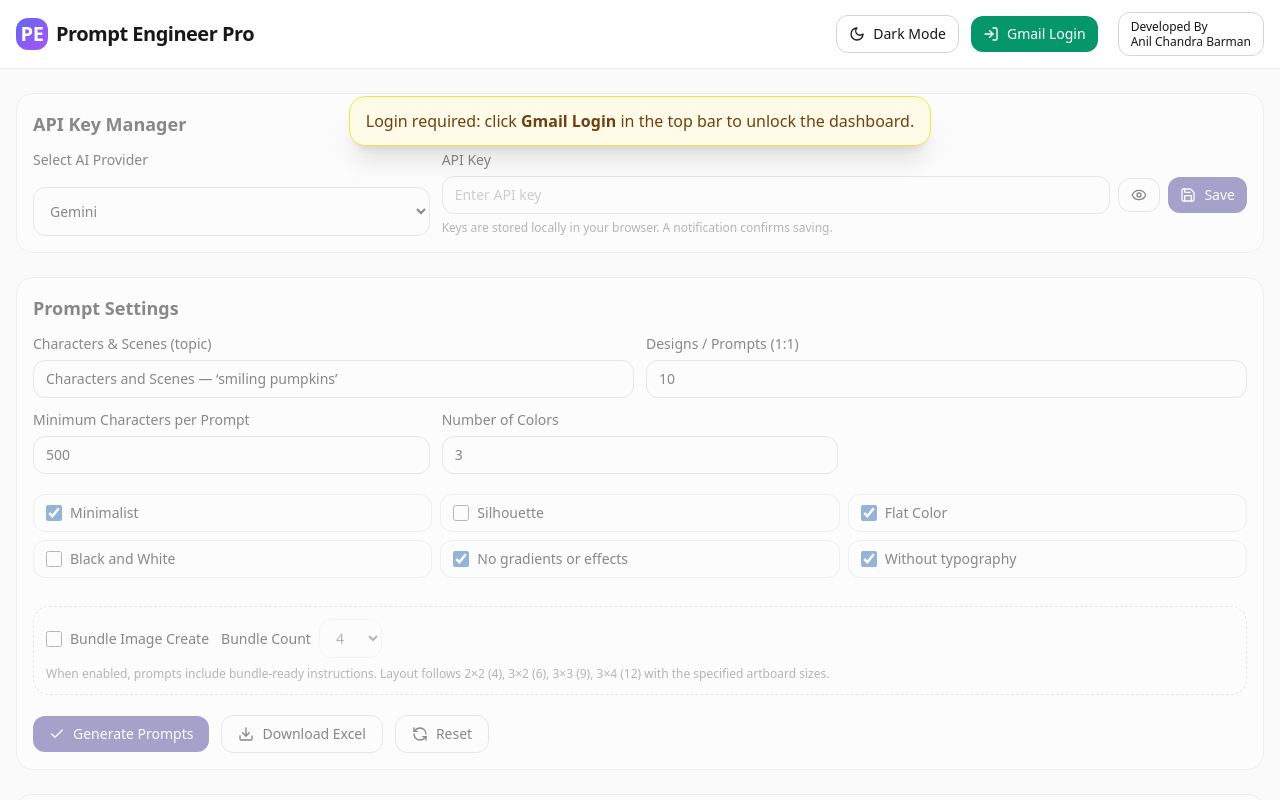
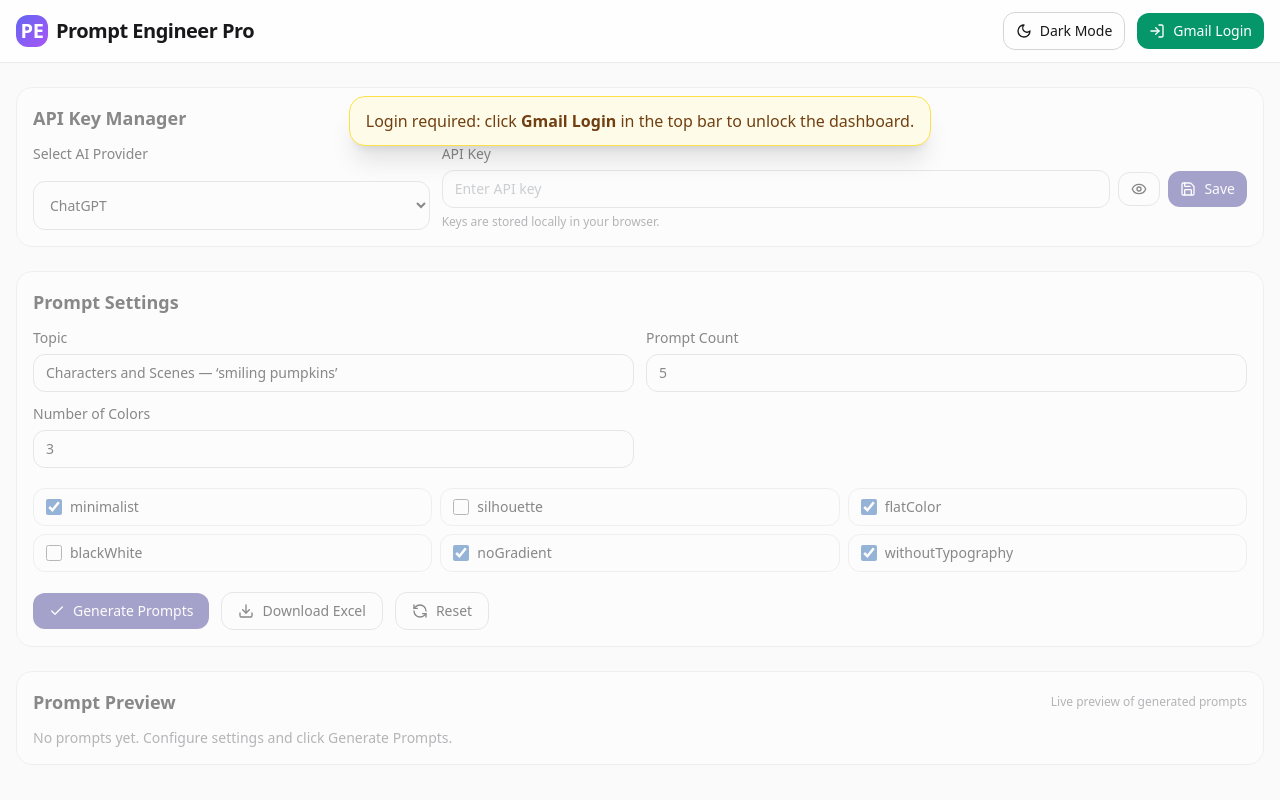
Before and after one commit to prodesignsbyanil-alt/prompt-engineer-pro, a Next.js app: page / in a window 1280 px wide. Shown: the top 800 px of the page. Built offline with nearby package versions, Linux system fonts and the light colour scheme.

Commit message:
Update page.jsx

```diff
--- a/app/page.jsx
+++ b/app/page.jsx
@@ -1,89 +1,14 @@
 'use client';
-import React, { useEffect, useMemo, useState } from "react";
+import React, { useEffect, useState } from "react";
 import { Moon, Sun, Download, RefreshCcw, Eye, EyeOff, Check, Copy, LogIn, LogOut, Save } from "lucide-react";
 import * as XLSX from "xlsx";
 
-// ---------- Helpers ----------
-const PROVIDERS = [
-  "Gemini",
-  "ChatGPT",
-  "Bing AI",
-  "Leonardo",
-  "DALL·E (OpenAI)",
-  "Gemini Banana",
-  "Stability AI",
-];
-
-const HIDDEN_TEXT_1 = `Within the site (invisible): "For this topic, write (N) prompts to produce (N) distinct and unique icon designs — one prompt per design (1:1)."`;
-const HIDDEN_TEXT_2 = `Within the site (invisible): "Detailed prompts with more than (N) characters."`;
-const HIDDEN_TEXT_3 = `Within the site (invisible): "Enhance design value by adding suitable elements so the design looks more attractive. Ensure stock-site readiness (Adobe Stock, Shutterstock, etc.) and avoid resemblance to existing content with careful prompt crafting."`;
-const ALWAYS_INCLUDE_FLAGS = [
-  "Tracing-friendly",
-  "Unique",
-  "White background",
-  "Vector concept",
-  "Easily customizable",
-  "High resolution suitable for print-on-demand",
-  "Card-compatible",
-  "Template-ready",
-  "Mug-ready",
-  "T-shirt-ready",
-  "Sticker-ready",
-  "CNC cutting friendly",
-];
-
-// Bundle presets for artboard and grid
-const BUNDLE_PRESETS = {
-  4: { ratio: "1:1", size: [3440, 3440], grid: [2, 2] },
-  6: { ratio: "3:2", size: [5120, 3440], grid: [3, 2] },
-  9: { ratio: "1:1", size: [5120, 5120], grid: [3, 3] },
-  12: { ratio: "3:2", size: [6800, 4533], grid: [3, 4] },
-};
-
-const seedPhrases = {
-  angles: [
-    "front view",
-    "isometric angle",
-    "45° tilt",
-    "top-down perspective",
-    "side profile",
-    "three-quarter view",
-    "close-up composition",
-    "wide framing",
-    "centered composition",
-    "rule-of-thirds layout",
-  ],
-  elements: [
-    "small stars",
-    "clean sparkles",
-    "subtle confetti",
-    "simple leaves",
-    "tiny snow dots",
-    "minimal geometric frames",
-    "thin motion lines",
-    "simple ribbons",
-    "small shadow base (flat)",
-    "rounded sticker outline",
-  ],
-  actions: [
-    "static emblem",
-    "playful tilt",
-    "stacked arrangement",
-    "pairing with tiny props",
-    "pattern tile variant",
-    "badge-like variant",
-    "outline-then-fill variant",
-    "duo composition",
-    "grid-friendly motif",
-    "monoline contour emphasis",
-  ],
-};
+const PROVIDERS = ["ChatGPT", "Gemini", "Stability AI"];
 
 function clsx(...xs) { return xs.filter(Boolean).join(" "); }
 
-// ---------- Main Component ----------
 export default function Page() {
-  // THEME
+  // Theme
   const [theme, setTheme] = useState(() => typeof window !== 'undefined' ? (localStorage.getItem("pep:theme") || "light") : "light");
   useEffect(() => {
     if (typeof window === 'undefined') return;
@@ -92,24 +17,22 @@ export default function Page() {
     if (theme === "dark") root.classList.add("dark"); else root.classList.remove("dark");
   }, [theme]);
 
-  // AUTH
+  // Auth
   const [email, setEmail] = useState(typeof window !== 'undefined' ? (localStorage.getItem("pep:email") || "") : "");
   const [loginOpen, setLoginOpen] = useState(false);
   const isAuthed = Boolean(email);
   useEffect(() => { if (email && typeof window !== 'undefined') localStorage.setItem("pep:email", email); }, [email]);
 
-  // API KEYS (per provider)
+  // API keys
   const [provider, setProvider] = useState(PROVIDERS[0]);
   const [apiKeyVisible, setApiKeyVisible] = useState(false);
   const [apiKeyInput, setApiKeyInput] = useState("");
   const [savePulse, setSavePulse] = useState(false);
-
   useEffect(() => {
     if (typeof window === 'undefined') return;
     const stored = localStorage.getItem(`pep:key:${provider}`) || "";
     setApiKeyInput(stored);
   }, [provider]);
-
   function handleSaveKey() {
     if (typeof window !== 'undefined') {
       localStorage.setItem(`pep:key:${provider}`, apiKeyInput.trim());
@@ -119,12 +42,10 @@ export default function Page() {
     setTimeout(() => setSavePulse(false), 800);
   }
 
-  // SUBJECT / CONTROLS
+  // Settings
   const [subject, setSubject] = useState("Characters and Scenes — ‘smiling pumpkins’");
-  const [totalCount, setTotalCount] = useState(10);
-  const [promptLength, setPromptLength] = useState(500);
+  const [totalCount, setTotalCount] = useState(5);
   const [colorCount, setColorCount] = useState(3);
-
   const [styles, setStyles] = useState({
     minimalist: true,
     silhouette: false,
@@ -133,78 +54,65 @@ export default function Page() {
     noGradient: true,
     withoutTypography: true,
   });
-
   function toggleStyle(k) { setStyles(s => ({ ...s, [k]: !s[k] })); }
 
-  // Bundle Image Create
-  const [bundleEnabled, setBundleEnabled] = useState(false);
-  const [bundleCount, setBundleCount] = useState(4);
-  const bundleSpec = useMemo(() => BUNDLE_PRESETS[bundleCount] || BUNDLE_PRESETS[4], [bundleCount]);
+  // Prompts
+  const [prompts, setPrompts] = useState([]);
+  const [loading, setLoading] = useState(false);
 
-  // PROMPTS
-  const [prompts, setPrompts] = useState([]);
+  // Generate via API only
+  async function generateNow() {
+    if (!isAuthed) { toastPush({ type: "error", title: "Login required", desc: "Please login with a Gmail address first." }); return; }
+    const key = localStorage.getItem(`pep:key:${provider}`) || "";
+    if (!key) { toastPush({ type: "error", title: "API key missing", desc: `Please save a valid ${provider} API key first.` }); return; }
 
-  function buildOnePrompt(i) {
-    const angle = seedPhrases.angles[i % seedPhrases.angles.length];
-    const elem = seedPhrases.elements[(i * 3) % seedPhrases.elements.length];
-    const act = seedPhrases.actions[(i * 7) % seedPhrases.actions.length];
+    setPrompts([]);
+    setLoading(true);
+    toastPush({ type: "neutral", title: "Generating…", desc: `Asking ${provider} to create ${totalCount} prompt(s)…` });
+    try {
+      const results = [];
+      for (let i = 0; i < totalCount; i++) {
+        const userPrompt = `Generate one highly detailed, creative, stock-ready icon/design prompt for the topic: ${subject}.
+Rules: ${Object.entries(styles).filter(([,v])=>v).map(([k])=>k).join(", ")}.
+Color count limit: ${colorCount}.
+The prompt should be tracing-friendly, vector-ready, unique, and describe composition, shapes, and elements clearly. No meta lines like numbering or char counts.`.trim();
 
-    const styleBits = [];
-    if (styles.minimalist) styleBits.push("minimalist");
-    if (styles.silhouette) styleBits.push("silhouette");
-    if (styles.flatColor) styleBits.push("flat color");
-    if (styles.blackWhite) styleBits.push("black and white");
-    if (styles.noGradient) styleBits.push("no gradients or effects");
-    if (styles.withoutTypography) styleBits.push("without typography");
-
-    const lines = [
-      `Create exactly 1 stock-ready icon design about: ${subject}. `,
-      `Variant angle/action/elements: ${angle}; ${act}; add ${elem}.`,
-      `Style: ${styleBits.length ? styleBits.join(", ") : "clean"}.`,
-      `Background: white. Composition must be clear and tracing-friendly.`,
-      `Format: pure vector shapes, flat fills, crisp edges; scalable and easily customizable.`,
-      `Licensing safety: avoid resemblance to popular assets; keep composition uniquely yours.`,
-      `Usage targets: ${ALWAYS_INCLUDE_FLAGS.join(", ")}.`,
-      colorCount ? `Color rule: use at most ${colorCount} flat colors.` : null,
-      styles.blackWhite ? `If black and white is selected, keep fills pure black on white with clean negative space.` : null,
-      styles.silhouette ? `If silhouette is selected, emphasize clear outer contours and balanced negative space.` : null,
-      styles.flatColor ? `If flat color is selected, use solid fills only; no shadows, no gradients, no glow.` : null,
-      `Deliver icons suitable for grids and consistent line/shape language.`,
-      // `Minimum description length target: ~${promptLength}+ characters.`,
-    ].filter(Boolean);
-
-    if (bundleEnabled) {
-      const [w, h] = bundleSpec.size;
-      const [gr, gc] = bundleSpec.grid;
-      lines.push(
-        `Bundle image creation mode: ENABLED. Create a single artboard sized ${w} × ${h} px (${bundleSpec.ratio}).`,
-        `Arrange ${bundleCount} icons in a ${gr} × ${gc} grid with even padding and equal gutters; align precisely to avoid overlaps.`,
-        `Keep each icon self-contained with consistent margins so the whole bundle exports cleanly. Respect all selected styles and constraints above.`,
-      );
+        let output = "";
+        if (provider === "ChatGPT") {
+          const res = await fetch("https://api.openai.com/v1/chat/completions", {
+            method: "POST",
+            headers: { "Content-Type": "application/json", "Authorization": `Bearer ${key}` },
+            body: JSON.stringify({ model: "gpt-4o-mini", messages: [{ role: "user", content: userPrompt }] }),
+          });
+          const data = await res.json();
+          output = data?.choices?.[0]?.message?.content?.trim() || "";
+        } else if (provider === "Gemini") {
+          const res = await fetch(`https://generativelanguage.googleapis.com/v1beta/models/gemini-1.5-flash-latest:generateContent?key=${key}`, {
+            method: "POST",
+            headers: { "Content-Type": "application/json" },
+            body: JSON.stringify({ contents: [{ parts: [{ text: userPrompt }] }] }),
+          });
+          const data = await res.json();
+          output = data?.candidates?.[0]?.content?.parts?.[0]?.text?.trim() || "";
+        } else if (provider === "Stability AI") {
+          const res = await fetch("https://api.stability.ai/v2beta/stable-image/generate", {
+            method: "POST",
+            headers: { "Content-Type": "application/json", "Authorization": `Bearer ${key}` },
+            body: JSON.stringify({ prompt: userPrompt }),
+          });
+          const data = await res.json();
+          output = data?.prompt || "";
+        }
+        results.push(output || "No response");
+      }
+      setPrompts(results);
+      toastPush({ type: "success", title: "Prompts ready", desc: `${results.length} via ${provider}` });
+    } catch (err) {
+      console.error(err);
+      toastPush({ type: "error", title: "API call failed", desc: "See console for details." });
+    } finally {
+      setLoading(false);
     }
-
-    const expanders = [
-      "Keep edges stroke-aligned or shape-merged to avoid hairline artifacts when scaling.",
-      "Prefer symmetric spacing; align motifs to pixel grid for crisp export.",
-      "Elements should remain legible at small sizes (128–256 px).",
-      "Reserve clean negative space around the subject for sticker or badge outlines.",
-      "Avoid clip-art clichés; vary silhouette, framing, and micro-details across designs.",
-    ];
-
-    let body = lines.join(" ");
-    let j = 0;
-    while (body.length < promptLength) {
-      body += " " + expanders[j % expanders.length];
-      j++;
-    }
-    return body.trim();
-  }
-
-  function generateNow() {
-    if (!isAuthed) { toastPush({ type: "error", title: "Login required", desc: "Please login with a Gmail address first." }); return; }
-    const out = Array.from({ length: Number(totalCount) }, (_, i) => buildOnePrompt(i));
-    setPrompts(out);
-    toastPush({ type: "neutral", title: "Preview updated", desc: `${out.length} prompts generated.` });
   }
 
   function handleCopy(text) {
@@ -214,57 +122,34 @@ export default function Page() {
 
   function downloadXLSX() {
     if (!prompts.length) { toastPush({ type: "error", title: "No prompts", desc: "Generate prompts before downloading." }); return; }
-    const rows = prompts.map((p, idx) => ({
-      ID: idx + 1,
-      Subject: subject,
-      Provider: provider,
-      "Total in Set (1:1)": totalCount,
-      "Prompt Length Target": promptLength,
-      Styles: Object.entries(styles).filter(([,v]) => v).map(([k]) => k).join(", "),
-      "Color Count": colorCount,
-      "Bundle Enabled": bundleEnabled ? "Yes" : "No",
-      ...(bundleEnabled ? {
-        "Bundle Count": bundleCount,
-        "Artboard": `${bundleSpec.size[0]}x${bundleSpec.size[1]} (${bundleSpec.ratio})`,
-        "Grid": `${bundleSpec.grid[0]}x${bundleSpec.grid[1]}`,
-      } : {}),
-      Prompt: p,
-    }));
+    const rows = prompts.map((p, i) => ({ ID: i + 1, Provider: provider, Subject: subject, Prompt: p }));
     const ws = XLSX.utils.json_to_sheet(rows);
     const wb = XLSX.utils.book_new();
     XLSX.utils.book_append_sheet(wb, ws, "Prompts");
     const file = XLSX.write(wb, { bookType: "xlsx", type: "array" });
     const url = URL.createObjectURL(new Blob([file], { type: "application/vnd.openxmlformats-officedocument.spreadsheetml.sheet" }));
     const a = document.createElement("a");
-    a.href = url;
-    a.download = `prompt-engineer-pro_${Date.now()}.xlsx`;
-    document.body.appendChild(a);
-    a.click();
-    a.remove();
+    a.href = url; a.download = `prompt-engineer-pro_${Date.now()}.xlsx`; a.click();
     URL.revokeObjectURL(url);
   }
 
   function resetAll() {
     setSubject("Characters and Scenes — ‘smiling pumpkins’");
-    setTotalCount(10);
-    setPromptLength(500);
+    setTotalCount(5);
     setColorCount(3);
     setStyles({ minimalist: true, silhouette: false, flatColor: true, blackWhite: false, noGradient: true, withoutTypography: true });
-    setBundleEnabled(false);
-    setBundleCount(4);
     setPrompts([]);
-    toastPush({ type: "neutral", title: "Reset complete", desc: "Inputs cleared. API keys & login kept." });
+    toastPush({ type: "neutral", title: "Reset complete", desc: "Inputs cleared (API keys kept)." });
   }
 
-  // ---------- Tiny Toast System ----------
+  // Toasts
   const [toasts, setToasts] = useState([]);
   function toastPush(t) {
     const id = Math.random().toString(36).slice(2);
-    setToasts((xs) => [...xs, { id, ...t }]);
-    setTimeout(() => setToasts((xs) => xs.filter((x) => x.id !== id)), 3000);
+    setToasts(xs => [...xs, { id, ...t }]);
+    setTimeout(() => setToasts(xs => xs.filter(x => x.id !== id)), 3000);
   }
 
-  // ---------- UI ----------
   return (
     <div className="min-h-screen bg-zinc-50 text-zinc-900 dark:bg-zinc-950 dark:text-zinc-100">
       {/* Topbar */}
@@ -280,7 +165,6 @@ export default function Page() {
             <button
               onClick={() => setTheme(theme === "dark" ? "light" : "dark")}
               className="inline-flex items-center gap-2 rounded-xl border border-zinc-300 dark:border-zinc-700 px-3 py-2 text-sm hover:bg-zinc-100 dark:hover:bg-zinc-800 transition-colors"
-              aria-label="Toggle theme"
             >
               {theme === "dark" ? <Sun className="h-4 w-4"/> : <Moon className="h-4 w-4"/>}
               <span>{theme === "dark" ? "Light Mode" : "Dark Mode"}</span>
@@ -305,12 +189,6 @@ export default function Page() {
                 </button>
               </div>
             )}
-
-            {/* Developed By box */}
-            <div className="ml-2 px-3 py-1.5 rounded-xl border border-zinc-300 dark:border-zinc-700 text-xs leading-tight">
-              <div className="font-medium">Developed By</div>
-              <div>Anil Chandra Barman</div>
-            </div>
           </div>
         </div>
       </header>
@@ -328,9 +206,7 @@ export default function Page() {
       <main className={clsx("mx-auto max-w-7xl px-4 py-6 grid gap-6", !isAuthed && "opacity-50 saturate-50 pointer-events-none select-none") }>
         {/* API Keys */}
         <section className="grid gap-3 rounded-2xl border border-zinc-200 dark:border-zinc-800 bg-white dark:bg-zinc-900 p-4">
-          <div className="flex items-center justify-between">
-            <h2 className="text-lg font-semibold">API Key Manager</h2>
-          </div>
+          <h2 className="text-lg font-semibold">API Key Manager</h2>
           <div className="grid md:grid-cols-3 gap-3">
             <div className="grid gap-1.5">
               <label className="text-sm font-medium">Select AI Provider</label>
@@ -357,7 +233,6 @@ export default function Page() {
                 <button
                   onClick={() => setApiKeyVisible(v => !v)}
                   className="inline-flex items-center justify-center rounded-xl border border-zinc-300 dark:border-zinc-700 px-3 py-2 hover:bg-zinc-100 dark:hover:bg-zinc-800"
-                  title={apiKeyVisible ? "Hide" : "View"}
                 >
                   {apiKeyVisible ? <EyeOff className="h-4 w-4"/> : <Eye className="h-4 w-4"/>}
                 </button>
@@ -371,17 +246,17 @@ export default function Page() {
                   <Save className="h-4 w-4"/> Save
                 </button>
               </div>
-              <p className="text-xs text-zinc-500 dark:text-zinc-400">Keys are stored locally in your browser. A notification confirms saving.</p>
+              <p className="text-xs text-zinc-500 dark:text-zinc-400">Keys are stored locally in your browser.</p>
             </div>
           </div>
         </section>
 
-        {/* Subject & counts */}
+        {/* Prompt Settings */}
         <section className="grid gap-3 rounded-2xl border border-zinc-200 dark:border-zinc-800 bg-white dark:bg-zinc-900 p-4">
           <h2 className="text-lg font-semibold">Prompt Settings</h2>
           <div className="grid md:grid-cols-2 gap-3">
             <div className="grid gap-1.5">
-              <label className="text-sm font-medium">Characters & Scenes (topic)</label>
+              <label className="text-sm font-medium">Topic</label>
               <input
                 type="text"
                 className="rounded-xl border border-zinc-300 dark:border-zinc-700 bg-transparent px-3 py-2 text-sm"
@@ -391,75 +266,30 @@ export default function Page() {
               />
             </div>
             <div className="grid gap-1.5">
-              <label className="text-sm font-medium">Designs / Prompts (1:1)</label>
+              <label className="text-sm font-medium">Prompt Count</label>
               <input type="number" min={1} className="rounded-xl border border-zinc-300 dark:border-zinc-700 bg-transparent px-3 py-2 text-sm" value={totalCount} onChange={(e)=>setTotalCount(Number(e.target.value))}/>
             </div>
           </div>
 
-          <div className="grid md:grid-cols-3 gap-3">
-            <div className="grid gap-1.5">
-              <label className="text-sm font-medium">Minimum Characters per Prompt</label>
-              <input type="number" min={100} className="rounded-xl border border-zinc-300 dark:border-zinc-700 bg-transparent px-3 py-2 text-sm" value={promptLength} onChange={(e)=>setPromptLength(Number(e.target.value))}/>
-            </div>
+          <div className="grid md:grid-cols-2 gap-3">
             <div className="grid gap-1.5">
               <label className="text-sm font-medium">Number of Colors</label>
               <input type="number" min={1} className="rounded-xl border border-zinc-300 dark:border-zinc-700 bg-transparent px-3 py-2 text-sm" value={colorCount} onChange={(e)=>setColorCount(Number(e.target.value))}/>
             </div>
           </div>
 
-          {/* Style checkboxes 1–6 */}
+          {/* Styles */}
           <div className="grid sm:grid-cols-3 gap-2 pt-2">
-            <CheckboxRow label="Minimalist" checked={styles.minimalist} onChange={() => toggleStyle("minimalist")} />
-            <CheckboxRow label="Silhouette" checked={styles.silhouette} onChange={() => toggleStyle("silhouette")} />
-            <CheckboxRow label="Flat Color" checked={styles.flatColor} onChange={() => toggleStyle("flatColor")} />
-            <CheckboxRow label="Black and White" checked={styles.blackWhite} onChange={() => toggleStyle("blackWhite")} />
-            <CheckboxRow label="No gradients or effects" checked={styles.noGradient} onChange={() => toggleStyle("noGradient")} />
-            <CheckboxRow label="Without typography" checked={styles.withoutTypography} onChange={() => toggleStyle("withoutTypography")} />
-          </div>
-
-          {/* Bundle Image Create section */}
-          <div className="mt-4 grid gap-2 rounded-2xl border border-dashed border-zinc-300 dark:border-zinc-700 p-3">
-            <div className="flex flex-wrap items-center gap-3">
-              <label className="inline-flex items-center gap-2 text-sm select-none cursor-pointer">
-                <input type="checkbox" className="h-4 w-4" checked={bundleEnabled} onChange={(e)=>setBundleEnabled(e.target.checked)} />
-                <span className="font-medium">Bundle Image Create</span>
+            {Object.entries(styles).map(([k,v]) => (
+              <label key={k} className="flex items-center gap-2 rounded-xl border border-zinc-200 dark:border-zinc-800 px-3 py-2 text-sm cursor-pointer select-none hover:bg-zinc-50 dark:hover:bg-zinc-800/60">
+                <input type="checkbox" checked={v} onChange={() => toggleStyle(k)} className="h-4 w-4 rounded border-zinc-300 dark:border-zinc-700"/>
+                <span>{k}</span>
               </label>
-
-              <div className="flex items-center gap-2">
-                <span className="text-sm">Bundle Count</span>
-                <select
-                  disabled={!bundleEnabled}
-                  className={clsx("rounded-xl border bg-transparent px-3 py-2 text-sm", bundleEnabled ? "border-zinc-300 dark:border-zinc-700" : "border-zinc-200 dark:border-zinc-800 opacity-60")}
-                  value={bundleCount}
-                  onChange={(e)=>setBundleCount(Number(e.target.value))}
-                >
-                  {[4,6,9,12].map(n => <option key={n} value={n}>{n}</option>)}
-                </select>
-              </div>
-
-              {bundleEnabled && (
-                <div className="flex flex-wrap items-center gap-2 text-xs">
-                  <span className="rounded-lg border border-zinc-300 dark:border-zinc-700 px-2 py-1">Artboard: {bundleSpec.size[0]}×{bundleSpec.size[1]} px ({bundleSpec.ratio})</span>
-                  <span className="rounded-lg border border-zinc-300 dark:border-zinc-700 px-2 py-1">Grid: {bundleSpec.grid[0]}×{bundleSpec.grid[1]}</span>
-                  <span className="rounded-lg border border-zinc-300 dark:border-zinc-700 px-2 py-1">Auto-arrange: rows × columns</span>
-                </div>
-              )}
-            </div>
-            <p className="text-xs text-zinc-500 dark:text-zinc-400">When enabled, prompts include bundle-ready instructions. Layout follows 2×2 (4), 3×2 (6), 3×3 (9), 3×4 (12) with the specified artboard sizes.</p>
-          </div>
-
-          {/* Hidden instructional text blocks */}
-          <div className="sr-only" aria-hidden>
-            <p>{HIDDEN_TEXT_1}</p>
-            <p>{HIDDEN_TEXT_2}</p>
-            <p>{HIDDEN_TEXT_3}</p>
-            <ul>
-              {ALWAYS_INCLUDE_FLAGS.map(x => <li key={x}>{x}</li>)}
-            </ul>
+            ))}
           </div>
 
           <div className="flex flex-wrap items-center gap-3 pt-2">
-            <button onClick={generateNow} className="inline-flex items-center gap-2 rounded-xl bg-indigo-600 hover:bg-indigo-700 active:bg-indigo-800 text-white px-4 py-2 text-sm transition-colors"><Check className="h-4 w-4"/> Generate Prompts</button>
+            <button onClick={generateNow} disabled={loading} className="inline-flex items-center gap-2 rounded-xl bg-indigo-600 hover:bg-indigo-700 active:bg-indigo-800 text-white px-4 py-2 text-sm transition-colors disabled:opacity-70"><Check className="h-4 w-4"/>{loading ? "Generating…" : "Generate Prompts"}</button>
             <button onClick={downloadXLSX} className="inline-flex items-center gap-2 rounded-xl border border-zinc-300 dark:border-zinc-700 px-4 py-2 text-sm hover:bg-zinc-100 dark:hover:bg-zinc-800"><Download className="h-4 w-4"/> Download Excel</button>
             <button onClick={resetAll} className="inline-flex items-center gap-2 rounded-xl border border-zinc-300 dark:border-zinc-700 px-4 py-2 text-sm hover:bg-zinc-100 dark:hover:bg-zinc-800"><RefreshCcw className="h-4 w-4"/> Reset</button>
           </div>
@@ -548,12 +378,3 @@ export default function Page() {
     toastPush({ type: "success", title: "Welcome", desc: "Dashboard unlocked." });
   }
 }
-
-function CheckboxRow({ label, checked, onChange }) {
-  return (
-    <label className="flex items-center gap-2 rounded-xl border border-zinc-200 dark:border-zinc-800 px-3 py-2 text-sm cursor-pointer select-none hover:bg-zinc-50 dark:hover:bg-zinc-800/60">
-      <input type="checkbox" checked={checked} onChange={onChange} className="h-4 w-4 rounded border-zinc-300 dark:border-zinc-700"/>
-      <span>{label}</span>
-    </label>
-  );
-}
```
